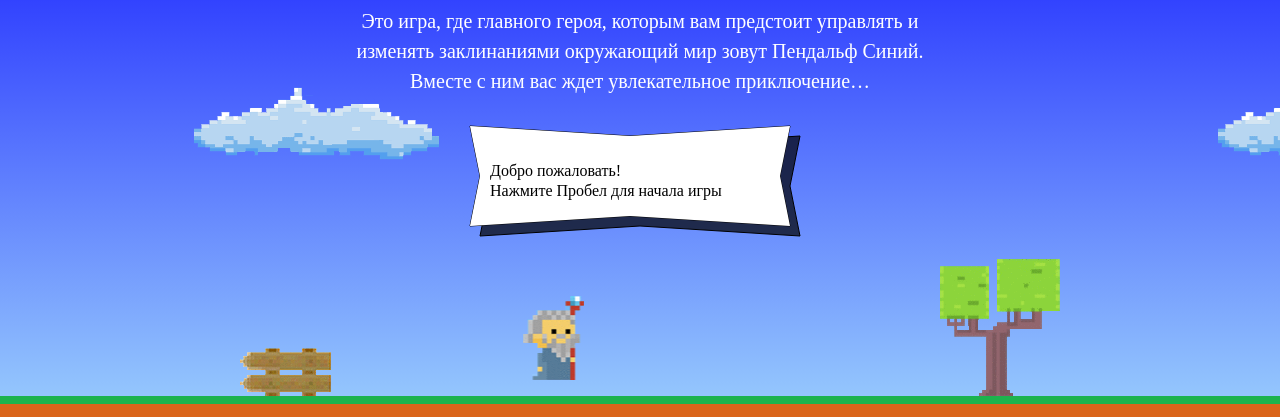
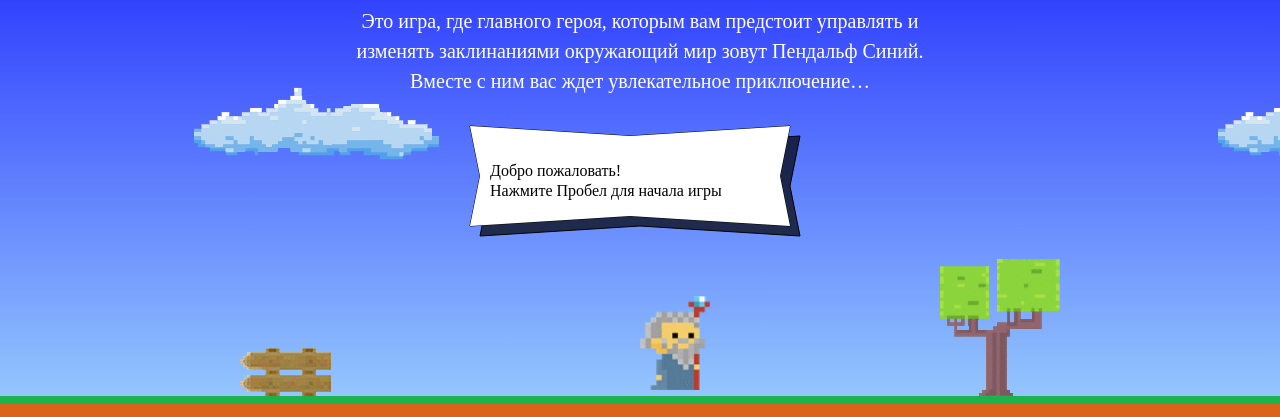
Before and after one commit to thitrylynx/289641-code-and-magick, a website: page index.html in a window 1280 px wide. Shown: the part 203-620 px from the top of the page. Drawn offline with Linux system fonts and the light colour scheme; a web font is replaced by a local one.

Commit message:
Declare variables and functions that change the behavior of the game

```diff
--- a/index.html
+++ b/index.html
@@ -174,7 +174,27 @@
 </template>
 
 <script>
-  var fireballSize = 100;
+  var fireballSize = 22;
+  var getFireballSpeed = function(left) {
+    if (left) {
+      return 5;
+    } else {
+      return 2;
+    }
+  }
+  var wizardSpeed = 3;
+  var wizardWidth = 70;
+  var getWizardHeight = function() {
+    var wizardHeight = 1.337 * wizardWidth;
+    return wizardHeight;
+  }
+  var getWizardX = function(width) {
+    return width / 2;
+  }
+  var getWizardY = function(height) {
+    return (height * 2) / 3;
+  }
+
 </script>
 <script src="./js/game.js"></script>
 
```
